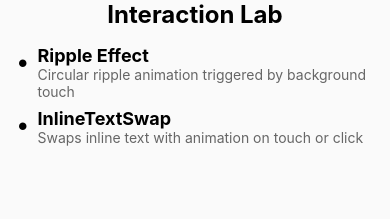
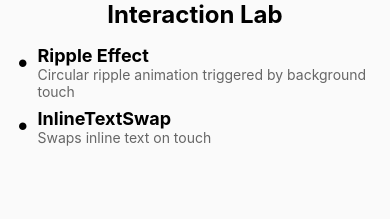
Before and after one commit to taewoongheo/react-native-motion-lab, a React Native app: screen / in a window 390 px wide. Shown: the top 219 px of the page. Built offline with nearby package versions, Linux system fonts and the light colour scheme.

Commit message:
chore: add animations descriptions to README

```diff
--- a/src/main.tsx
+++ b/src/main.tsx
@@ -20,7 +20,7 @@ const listData: Array<{
   },
   {
     title: 'InlineTextSwap',
-    description: 'Swaps inline text with animation on touch or click',
+    description: 'Swaps inline text on touch',
     route: 'InlineTextSwap',
   },
 ];
```
Also changed, not shown: 1 other file (tests, documents, lock files or other folders).
